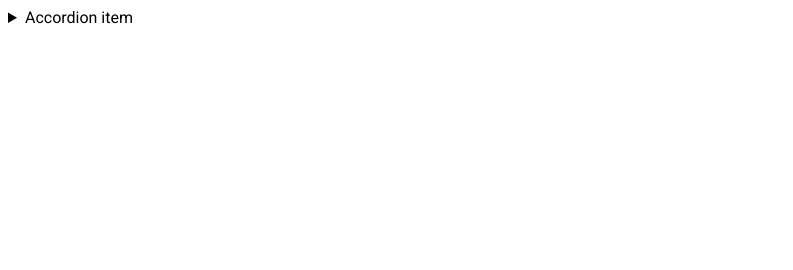
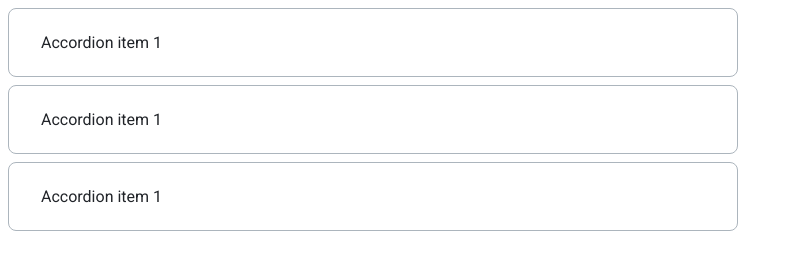
Before and after one commit to js-tasks-ru/htmlcss-20211125_nxashiev, a website: page 03-lection1/02-accordion/index.html in a window 1280 px wide. Shown: the whole page, without its empty margins (0-793 px from the left). Drawn offline with Linux system fonts and the light colour scheme.

Commit message:
solution for 03-accordion

```diff
--- a/03-lection1/02-accordion/accordion.css
+++ b/03-lection1/02-accordion/accordion.css
@@ -1 +1,35 @@
 /* Стилизация аккордеона */
+.accordion {
+  max-width: 730px;
+  max-height: 304px;
+}
+
+details summary::-webkit-details-marker {
+  display: none;
+}
+
+details > summary {
+  list-style: none;
+}
+
+.accordion__item {
+  margin-bottom: 8px;
+  border: 1px solid var(--grey-3);
+  border-radius: 8px;
+  padding-left: 32px;
+  padding-top: 24px;
+  padding-bottom: 24px;
+}
+
+.accordion__item:last-child {
+  margin-bottom: 0;
+}
+
+.accordion__summary {
+  cursor: pointer;
+  color: var(--black);
+}
+
+.accordion__text {
+  color: var(--grey-4);
+}
--- a/03-lection1/02-accordion/index.html
+++ b/03-lection1/02-accordion/index.html
@@ -6,13 +6,38 @@
         <link rel="stylesheet" href="./accordion.css">
     </head>
     <body>
-        <details>
-            <summary>
-                Accordion item
-            </summary>
-            <p>
-                Hidden content
-            </p>
-        </details>
+        <div class="accordion">
+
+            <details class="accordion__item">
+              <summary class="accordion__summary">
+                  Accordion item 1
+              </summary>
+
+              <p class="accordion__text">
+                Amet minim mollit non deserunt ullamco est sit aliqua dolor do amet sint. Velit officia consequat duis enim velit mollit. Exercitation veniam consequat sunt nostrud amet.
+              </p>
+            </details>
+
+            <details class="accordion__item">
+                <summary class="accordion__summary">
+                    Accordion item 1
+                </summary>
+
+                <p class="accordion__text">
+                  Amet minim mollit non deserunt ullamco est sit aliqua dolor do amet sint. Velit officia consequat duis enim velit mollit. Exercitation veniam consequat sunt nostrud amet.
+                </p>
+              </details>
+
+              <details class="accordion__item">
+                <summary class="accordion__summary">
+                    Accordion item 1
+                </summary>
+
+                <p class="accordion__text">
+                  Amet minim mollit non deserunt ullamco est sit aliqua dolor do amet sint. Velit officia consequat duis enim velit mollit. Exercitation veniam consequat sunt nostrud amet.
+                </p>
+              </details>
+
+          </div>
     </body>
 </html>
```
